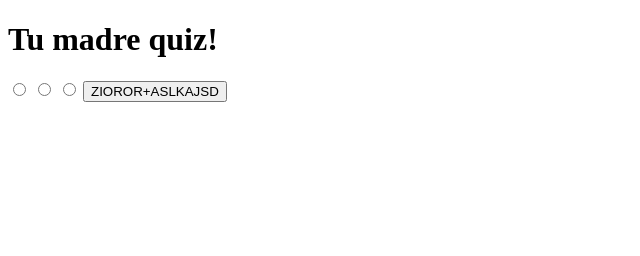
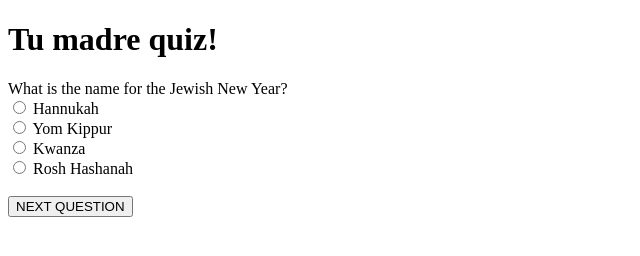
Before and after one commit to irlcaf/starting-html, a plain HTML site: page paginita.html in a window 1280 px wide. Shown: the whole page, without its empty margins (0-640 px from the left). Drawn offline with Linux system fonts and the light colour scheme.

Commit message:
Radio buttons with questions and options

```diff
--- a/paginita.html
+++ b/paginita.html
@@ -3,16 +3,22 @@
   <head>
     <meta charset="utf-8">
     <title>Quiz</title>
-    <script src="quiz.js"></script>
   </head>
   <body>
       <h1 id="quiz-title">Tu madre quiz!</h1>
         <div id="question"></div>
         <form >
-            <input type="radio">
-            <input type="radio">
-            <input type="radio">
-            <button onclick="getElement(event);">ZIOROR+ASLKAJSD</button>
+            <input type="radio" name="options" >
+            <label id ="option-1" ></label><br>
+            <input type="radio" name="options">
+            <label id="option-2" ></label><br>
+            <input type="radio" name="options">
+            <label id="option-3" ></label><br>
+            <input type="radio" name="options">
+            <label id="option-4" ></label><br>
+            <br>
+            <button onclick="getElement(event);">NEXT QUESTION</button>
         </form>
+        <script src="quiz.js"></script>
   </body>
 </html>
--- a/quiz.js
+++ b/quiz.js
@@ -1,4 +1,64 @@
+const multipleChoiceQuestions = [
+  {
+    question: "What is the name for the Jewish New Year?",
+    options: ["Hannukah","Yom Kippur", "Kwanza", "Rosh Hashanah"],
+    correctAnswer: 0,
+  },
+  {
+    question: "How many blue stripes are there on the U/S flag??",
+    options: ["6","7", "13", "0"],
+    correctAnswer: 3,
+  },
+  {
+    question: "Which one of these character is not friends with Harry Potter?",
+    options: ["Ron Weasley","Neville Longbottom", "Draco Malfoy", "Hermione Granger"],
+    correctAnswer: 2,
+  },
+  {
+    question: "What is the color of Donald Duck's bowtie?",
+    options: ["Red","Yellow", "Blue", "White"],
+    correctAnswer: 0,
+  },
+  {
+    question: "Which animal does not appear in the Chinese Zodiac?",
+    options: ["Dragon","Rabbit", "Dog", "Hummingbird"],
+    correctAnswer: 3,
+  },
+  {
+    question: "Which country held the 2016 Summer Olympics?",
+    options: ["China","Ireland", "Brazil", "Italy"],
+    correctAnswer: 0,
+  },
+  {
+    question: "Which planet is the hottest?",
+    options: ["Venus","Saturn", "Mercury", "Mars"],
+    correctAnswer: 0,
+  },
+  {
+    question: "Who was the only U.S President ot resign?",
+    options: ["Herbet Hoover","Richard Nixon", "George W. Bush", "Barack Obama"],
+    correctAnswer: 1,
+  },
+  {
+    question: "In wat city you can find the Liberty Bell?",
+    options: ["Washington D.C","Boston", "Philadelphia", "Manhattan"],
+    correctAnswer: 2,
+  },
+];
+
 let getElement = (e) => {
-    e.preventDefault();
-    console.log(document.getElementById('question'));
+  e.preventDefault();
+  console.log(document.getElementById("question"));
 };
+
+(function loadFirstQuestion(){
+    var question = document.getElementById("question");
+    question.innerText = multipleChoiceQuestions[0].question;
+
+    var [option_1, option_2, option_3, option_4] = [document.getElementById("option-1"), document.getElementById("option-2"), document.getElementById("option-3"),document.getElementById("option-4")];
+    option_1.innerHTML = multipleChoiceQuestions[0].options[0];
+    option_2.innerHTML = multipleChoiceQuestions[0].options[1];
+    option_3.innerText = multipleChoiceQuestions[0].options[2];
+    option_4.innerText = multipleChoiceQuestions[0].options[3];
+
+})();
```
